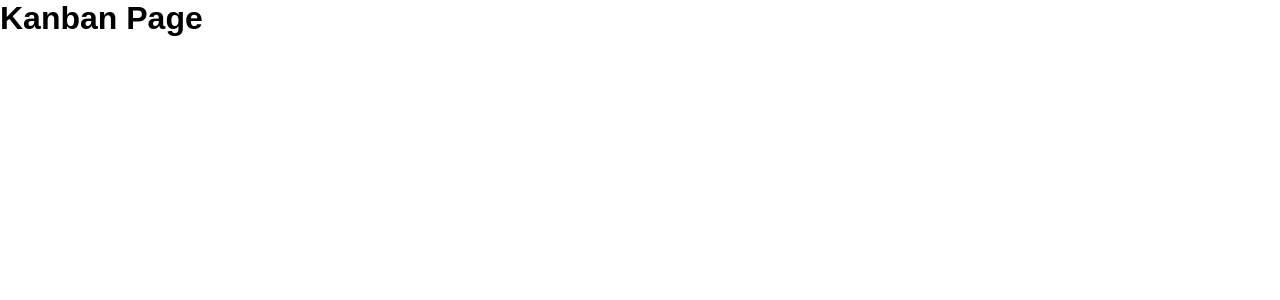
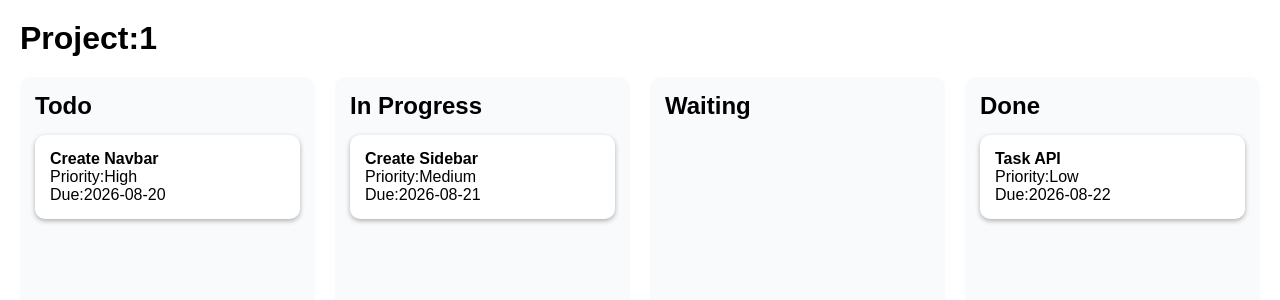
Before and after one commit to Kamalesh-git23/project-management-dashboard, a React (Vite) app: page /project/1 in a window 1280 px wide. Shown: the top 300 px of the page. Built offline with nearby package versions, Linux system fonts and the light colour scheme.

Commit message:
feat: implement kanban board layout

```diff
--- /dev/null
+++ b/src/components/tasks/KanbanColumn.jsx
@@ -0,0 +1,18 @@
+import React from 'react'
+import TaskCard from './TaskCard';
+
+function KanbanColumn({title,tasks}) {
+  return (
+    <div className='kanban-column'>
+      <h2>{title}</h2>
+
+        {tasks.map(task =>(
+
+            <TaskCard key={task.id} task={task}/>
+        ))}
+
+    </div>
+  );
+}
+
+export default KanbanColumn;
--- /dev/null
+++ b/src/components/tasks/TaskCard.jsx
@@ -0,0 +1,17 @@
+import React from 'react'
+
+function TaskCard({task}) {
+  return (
+    <div className='task-card'>
+
+        <h4>{task.title}</h4>
+
+        <p>Priority:{task.priority}</p>
+
+        <p>Due:{task.dueDate}</p>
+
+    </div>
+  );
+}
+
+export default TaskCard;
--- a/src/index.css
+++ b/src/index.css
@@ -75,3 +75,34 @@ button{
 .card-actions button{
   flex: 1;
 }
+
+.kanban-page{
+  padding: 20px;
+}
+
+.kanban-board{
+  display: flex;
+  gap: 20px;
+  margin-top: 20px;
+}
+
+
+.kanban-column{
+  flex: 1;
+  background: #f8fafc;
+  padding: 15px;
+  border-radius: 10px;
+  min-height: 500px;
+}
+
+.kanban-column h2{
+  margin-bottom: 15px;
+}
+
+.task-card{
+  background: white;
+  padding: 15px;
+  border-radius: 10px;
+  margin-bottom: 10px;
+  box-shadow: 0 2px 5px rgba(0,0,0,0.3);
+}
--- a/src/pages/KanbanPage.jsx
+++ b/src/pages/KanbanPage.jsx
@@ -1,9 +1,61 @@
-import React from 'react'
+import React from 'react';
+import { useParams } from 'react-router-dom';
+import KanbanColumn from '../components/tasks/KanbanColumn';
 
 function KanbanPage() {
+  const {projectId} = useParams();
+
+  const tasks = [
+    {
+      Id:1,
+      title:"Create Navbar",
+      priority: "High",
+      dueDate: "2026-08-20",
+      state:"Todo"
+    },
+
+    {
+      Id:2,
+      title:"Create Sidebar",
+      priority: "Medium",
+      dueDate: "2026-08-21",
+      state:"In Progress"
+    },
+
+    {
+      Id:3,
+      title:"Task API",
+      priority: "Low",
+      dueDate: "2026-08-22",
+      state:"Done"
+    }
+  ];
+
   return (
-    <h1>Kanban Page</h1>
-  )
+    <div className='kanban-page'>
+      <h1>Project:{projectId}</h1>
+
+      <div className='kanban-board'>
+        <KanbanColumn
+          title="Todo"
+          tasks={tasks.filter(task => task.state === "Todo")}/>
+
+        <KanbanColumn
+          title="In Progress"
+          tasks={tasks.filter(task => task.state === "In Progress")}/>
+
+        <KanbanColumn
+          title="Waiting"
+          tasks={tasks.filter(task => task.state === "Waiting")}/>
+
+        <KanbanColumn
+          title="Done"
+          tasks={tasks.filter(task => task.state === "Done")}/>
+
+      </div>
+
+    </div>
+  );
 }
 
-export default KanbanPage
+export default KanbanPage;
```
